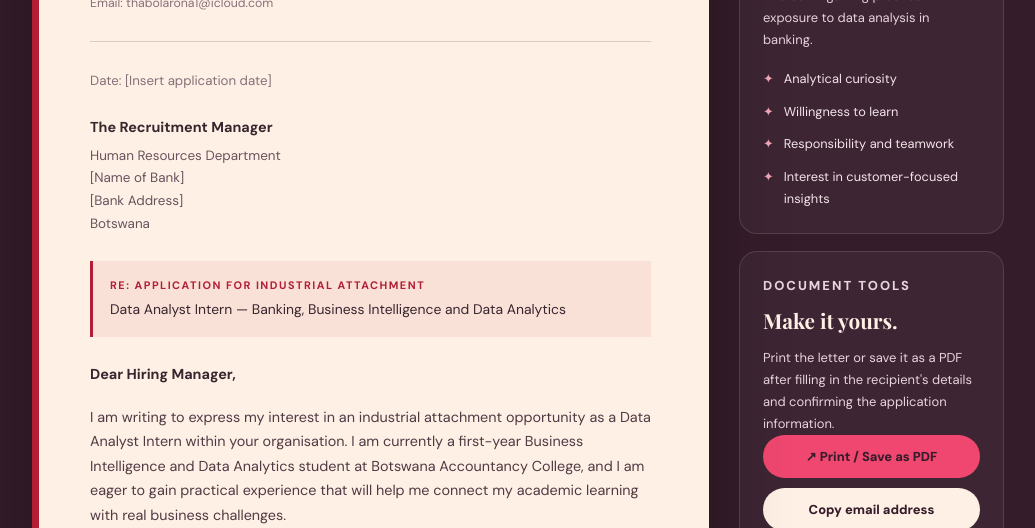
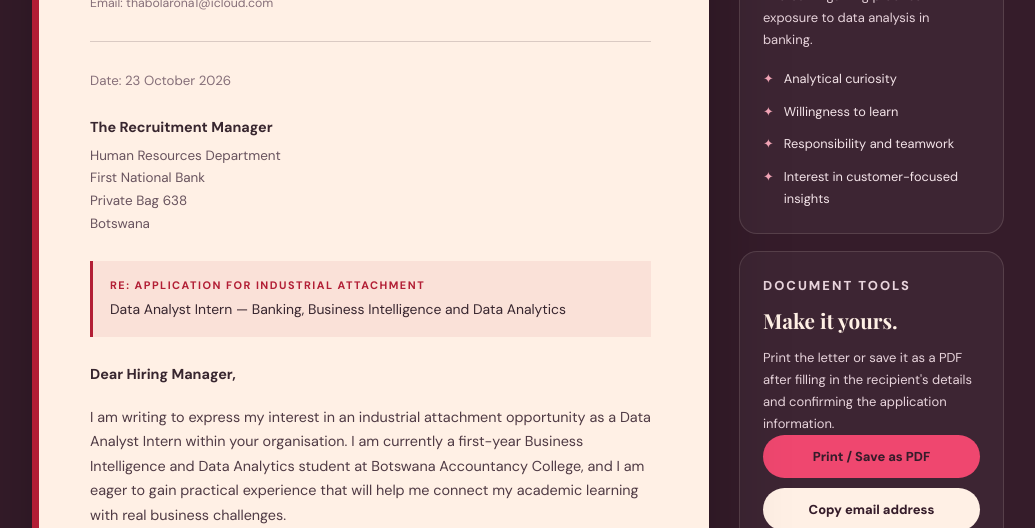
Before and after one commit to laronathabo/digital-portfolio-, a plain HTML site: page application-letter.html in a window 1280 px wide. Shown: the part 698-1226 px from the top of the page, without its empty margins (122-1157 px from the left). Drawn offline with nearby package versions, Linux system fonts and the light colour scheme; a web font is replaced by a local one.

Commit message:
Update application-letter.html

```diff
--- a/application-letter.html
+++ b/application-letter.html
@@ -553,13 +553,13 @@
         <div class="letter-mark" aria-hidden="true">✦</div>
       </div>
 
-      <p class="letter-date">Date: [Insert application date]</p>
+      <p class="letter-date">Date: 23 October 2026</p>
 
       <div class="recipient">
         <strong>The Recruitment Manager</strong>
         <p>Human Resources Department</p>
-        <p>[Name of Bank]</p>
-        <p>[Bank Address]</p>
+        <p>First National Bank</p>
+        <p>Private Bag 638</p>
         <p>Botswana</p>
       </div>
 
@@ -664,7 +664,7 @@
         </p>
 
         <button class="action-button print-button" onclick="window.print()">
-          ↗ Print / Save as PDF
+           Print / Save as PDF
         </button>
 
         <button class="action-button email-button" onclick="copyEmail()">
```
